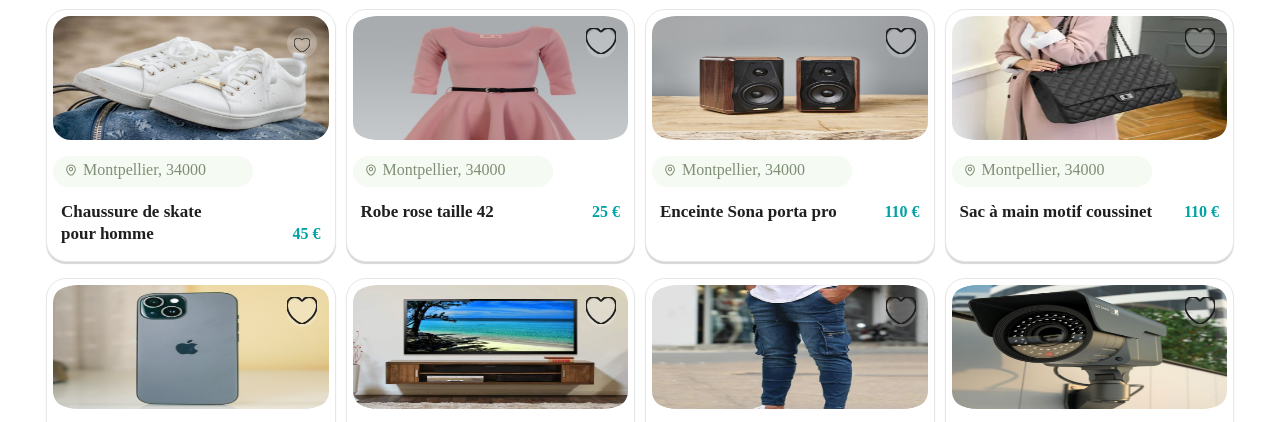
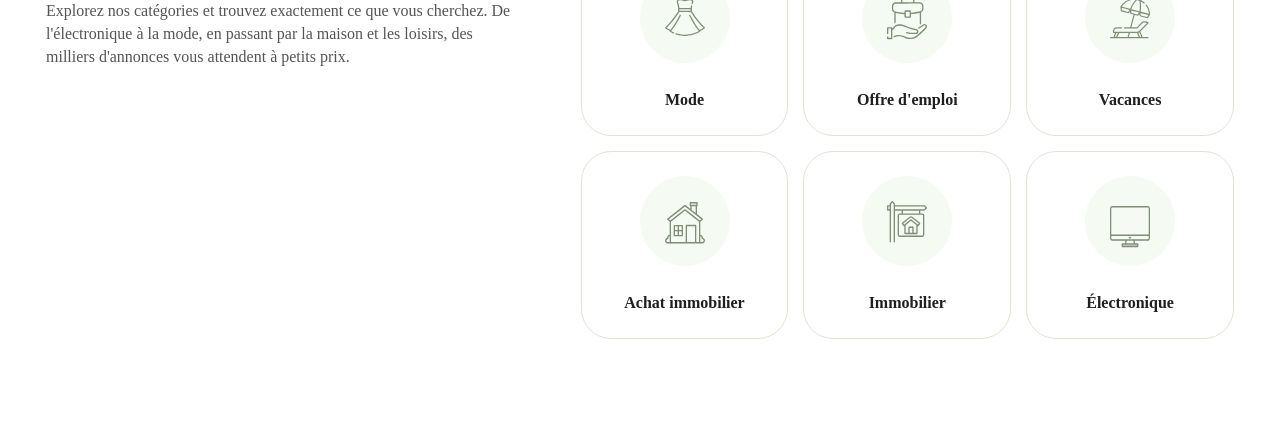
Before and after one commit to IsraelBepongo/pretuims, a plain HTML site: page page/index.html in a window 1280 px wide. Shown: the part 105-527 px from the top of the page. Drawn offline with Linux system fonts and the light colour scheme.

Commit message:
je mis en place la section categorie de son code HTML et CSS

```diff
--- a/page/index.html
+++ b/page/index.html
@@ -7,6 +7,61 @@
     <title>pretuim</title>
 </head>
 <body>
+    <div class="categorie">
+        <div class="container">
+         <div class="categories-categories">
+               <div class="categorie-annonce">
+                <h1  class="categorie-annonce-title">
+                    Catégories recommandées
+                </h1>
+                <p class="categorie-annonce-text">
+                    Explorez nos catégories et trouvez exactement ce que vous cherchez. De l'électronique à la mode, en passant par la maison et les loisirs, des milliers d'annonces vous attendent à petits prix.
+
+                </p>
+
+            </div>
+             <div class="categorie-categories">
+                    <div class="categorie-categorie">
+                        <div class="categorie-categories-image">
+                            <img src="../svg/robe.svg" alt="" srcset="">
+                        </div>
+                         <div class="categorie-categories-text">Mode</div>
+                    </div>
+                     <div class="categorie-categorie">
+                        <div class="categorie-categories-image">
+                            <img src="../svg/emploi.svg" alt="" srcset="">
+                        </div>
+                         <div class="categorie-categories-text">Offre d'emploi</div>
+                    </div>
+                     <div class="categorie-categorie">
+                        <div class="categorie-categories-image">
+                            <img src="../svg/vacance.svg" alt="" srcset="">
+                        </div>
+                         <div class="categorie-categories-text">Vacances</div>
+                    </div>
+                     <div class="categorie-categorie">
+                        <div class="categorie-categories-image">
+                            <img src="../svg/immobilier.svg" alt="" srcset="">
+                        </div>
+                         <div class="categorie-categories-text"> Achat immobilier</div>
+                    </div>
+                     <div class="categorie-categorie">
+                        <div class="categorie-categories-image">
+                            <img src="../svg/house.svg" alt="" srcset="">
+                        </div>
+                         <div class="categorie-categories-text">Immobilier</div>
+                    </div>
+                     <div class="categorie-categorie">
+                        <div class="categorie-categories-image">
+                            <img src="../svg/electronic.svg" alt="" srcset="">
+                        </div>
+                         <div class="categorie-categories-text">Électronique</div>
+                    </div>
+
+            </div>
+         </div>
+        </div>
+    </div>
     <section class="produit">
         <div class="container">
             <div class="produit-produit">
--- /dev/null
+++ b/style/css/categorie.css
@@ -0,0 +1,125 @@
+.categorie{
+    padding-top: 53px;
+    padding-bottom: 50px;
+
+    .categorie-annonce{
+        margin-bottom: 19px;
+
+    }
+    .categorie-annonce-title{
+        padding-bottom: 12px;
+        text-align: center;
+        font-size: 30px;
+        color: #545454;
+        line-height: 1.333;
+        font-weight: bold;
+    }
+    .categorie-annonce-text{
+        text-align: left;
+        color: #545454;
+        line-height: 1.425;
+        font-weight: 500;
+        font-size: 1rem;
+
+    }
+    .categorie-categorie{
+        border: 1px solid #DDE5D7;
+        border-radius: 30px;
+        min-height: 188px;
+        display: flex;
+        align-items: center;
+        gap: 26px 0;
+        justify-content: center;
+        flex-direction: column;
+    }
+
+    .categorie-categories-image{
+        border: 1px solid #F5FAF2;
+        border-radius: 50%;
+        width: 90px;
+        background-color: #F5FAF2;
+        height: 90px;
+        display: flex;
+        align-items: center;
+        justify-content: center;
+        img{
+            display: block;
+            transform: translate(10Px,10px);
+        }
+
+    }
+    .categorie-categories-text{
+        color:#1F1F1F;
+        font-weight: 600;
+        font-size: 1rem;
+        line-height: 1.375;
+    }
+      .categorie-categories{
+            display: grid;
+            grid-template-columns: repeat(2, 1fr);
+            gap:  15px 36px;
+        }
+}
+
+
+@media only screen  and (max-width: 400px){
+    .categorie{
+        .categorie-categories{
+            display: grid;
+            grid-template-columns: repeat(1, 1fr);
+            gap:  15px 0;
+        }
+    }
+}
+
+@media only screen and  (max-width: 700Px) and (min-width:400px)  {
+     .categorie{
+        .categorie-categories{
+            display: grid;
+            grid-template-columns: repeat(2, 1fr);
+            gap:15px;
+        }
+    }
+}
+
+@media only screen and  (max-width: 900Px) and (min-width:700px)  {
+     .categorie{
+        .categorie-categories{
+            display: grid;
+            grid-template-columns: repeat(3, 1fr);
+            gap:15px;
+        }
+    }
+}
+@media only screen and  (min-width: 900Px) {
+     .categorie{
+        .categorie-categories{
+            display: grid;
+            grid-template-columns: repeat(3, 1fr);
+            gap:15px;
+        }
+
+        .categorie-annonce{
+            width: 40%;
+        }
+        .categorie-categories{
+            width: 55%;
+        }
+        .categorie-annonce-title{
+            text-align: left;
+
+        }
+        .categories-categories{
+            display: flex;
+            justify-content: space-between;
+        }
+        .categorie-annonce-text{
+            text-align: left;
+            color: #545454;
+            line-height: 1.425;
+            font-weight: 500;
+            font-size: 1rem;
+        }
+    }
+
+}
--- a/style/style.css
+++ b/style/style.css
@@ -1,5 +1,6 @@
 @import url('./css/footer.css');
 @import url('./css/produit.css');
+@import url('./css/categorie.css');
 *{
     margin: 0;
     padding: 0;
```
